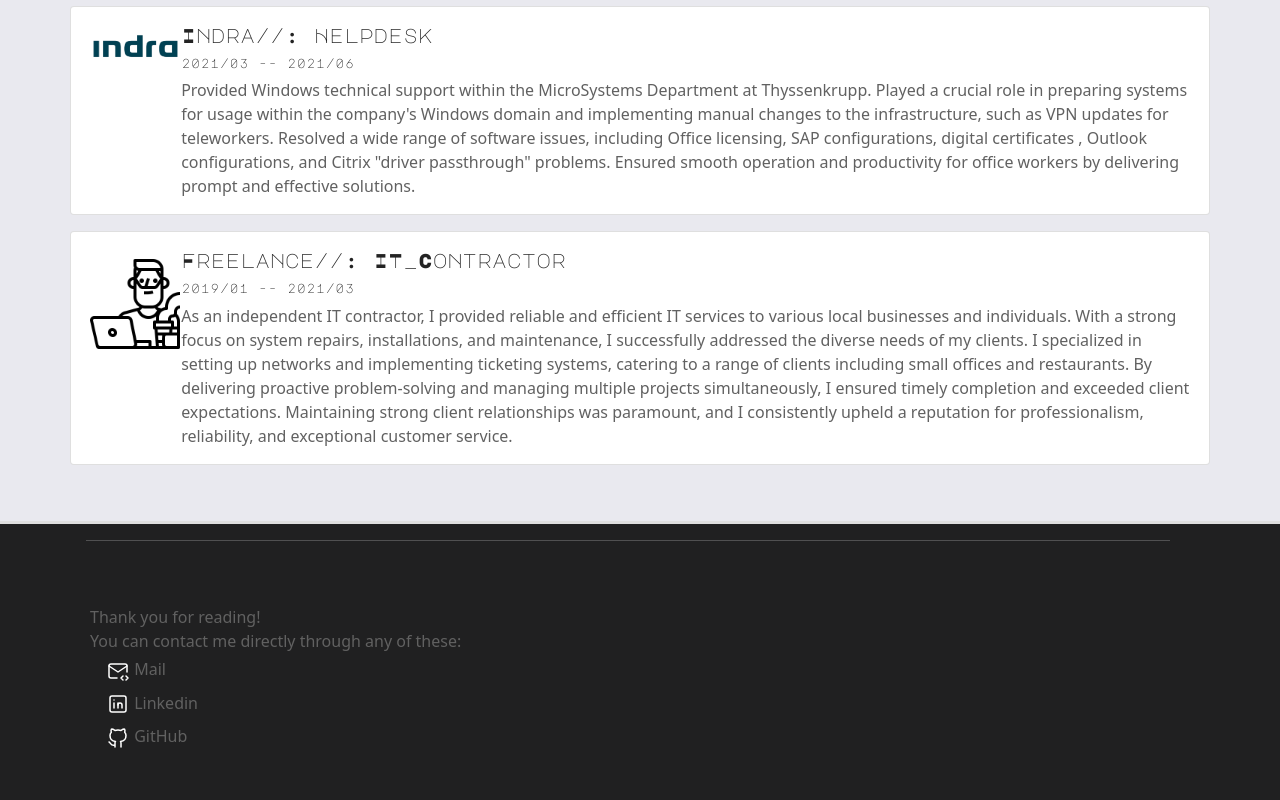
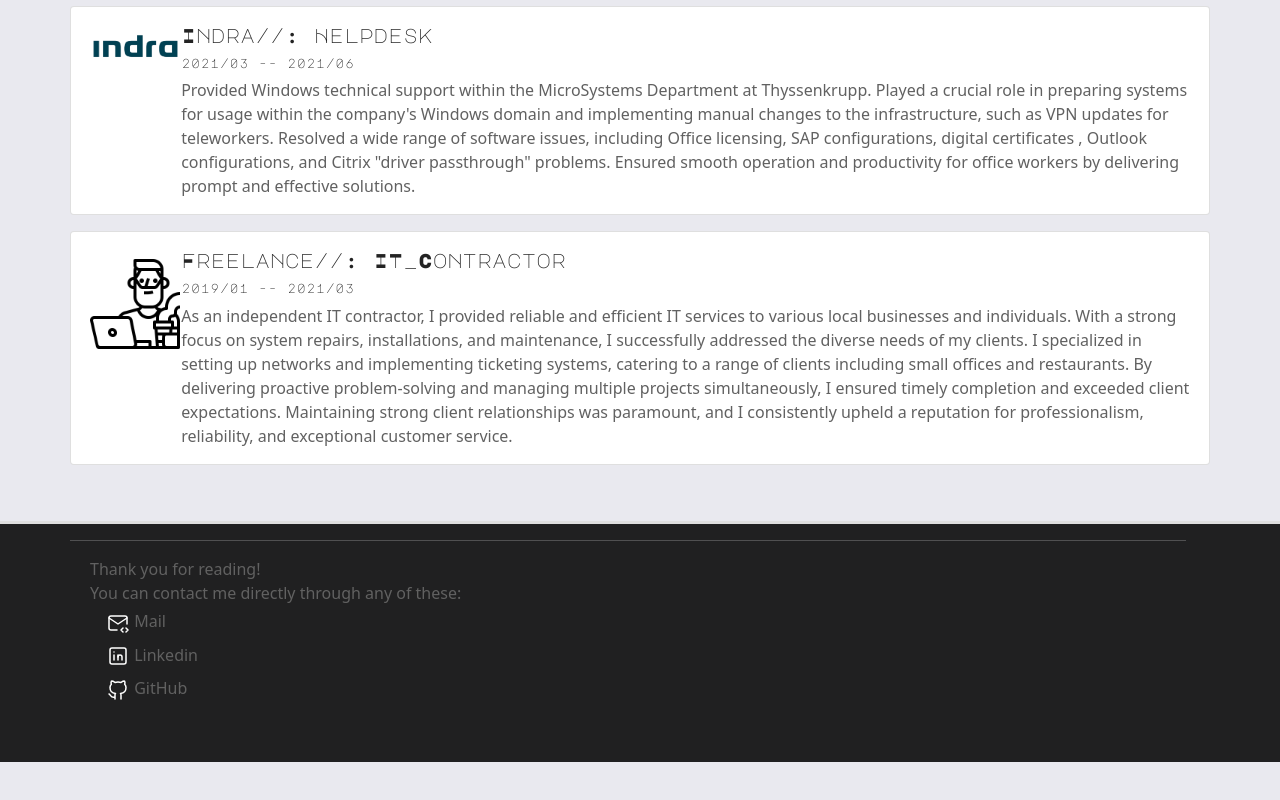
Before and after one commit to oborekk/svelte-cv, a SvelteKit app: page / in a window 1280 px wide. Shown: the part 2008-2808 px from the top of the page. After the commit the page ends 2770 px from the top, so only its background shows below. Built offline with nearby package versions, Linux system fonts and the light colour scheme.

Commit message:
footer padding fixes

```diff
--- a/src/routes/+layout.svelte
+++ b/src/routes/+layout.svelte
@@ -12,11 +12,11 @@
 
 <footer class="footer">
     <div class="container">
-        <div class="row w-100 p-3">
+        <div class="row w-100 pt-3 pb-0">
             <hr style="color: var(--main-color);">
         </div>
-        <div class="row w-100 p-3">
-            <div class="col p-3">
+        <div class="row w-100 p-3 pt-0">
+            <div class="col p-3 pt-0">
                 <div class="row">
                     Thank you for reading! <br/>
                     You can contact me directly through any of these:
```
